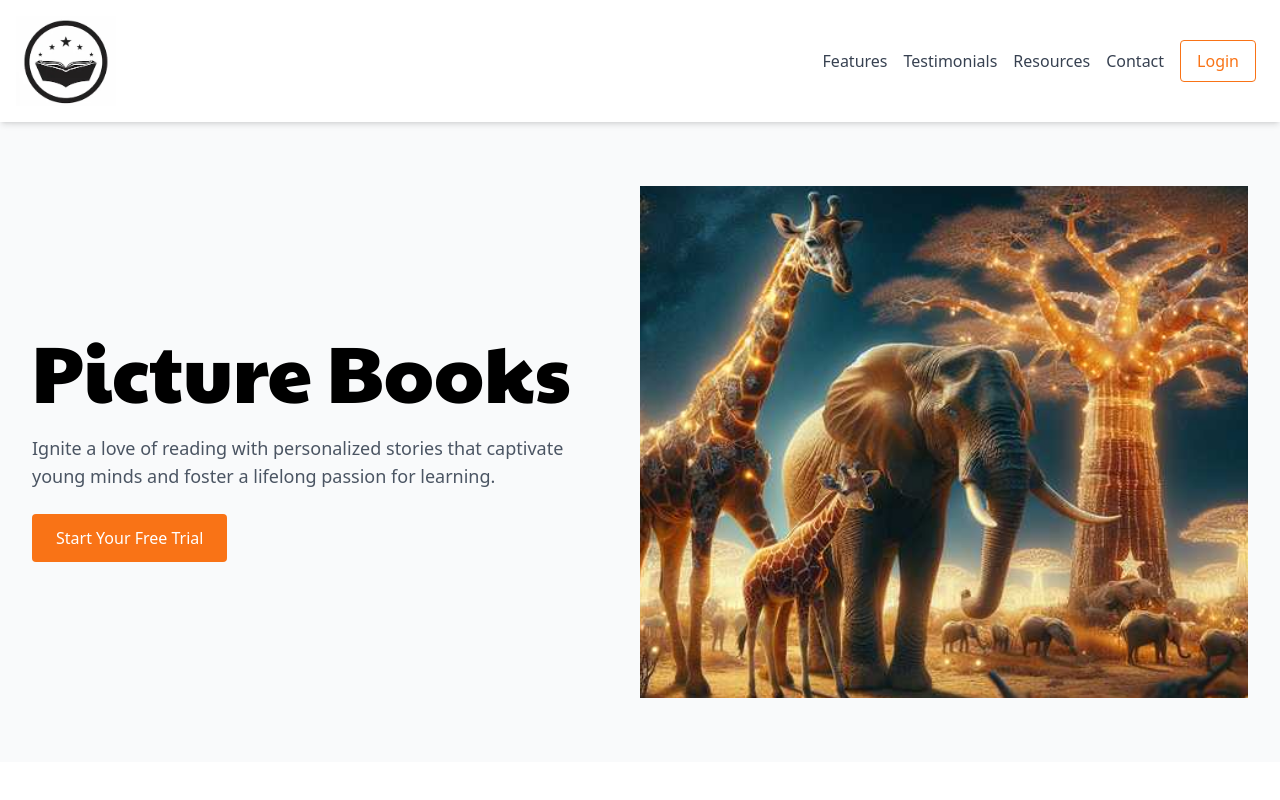
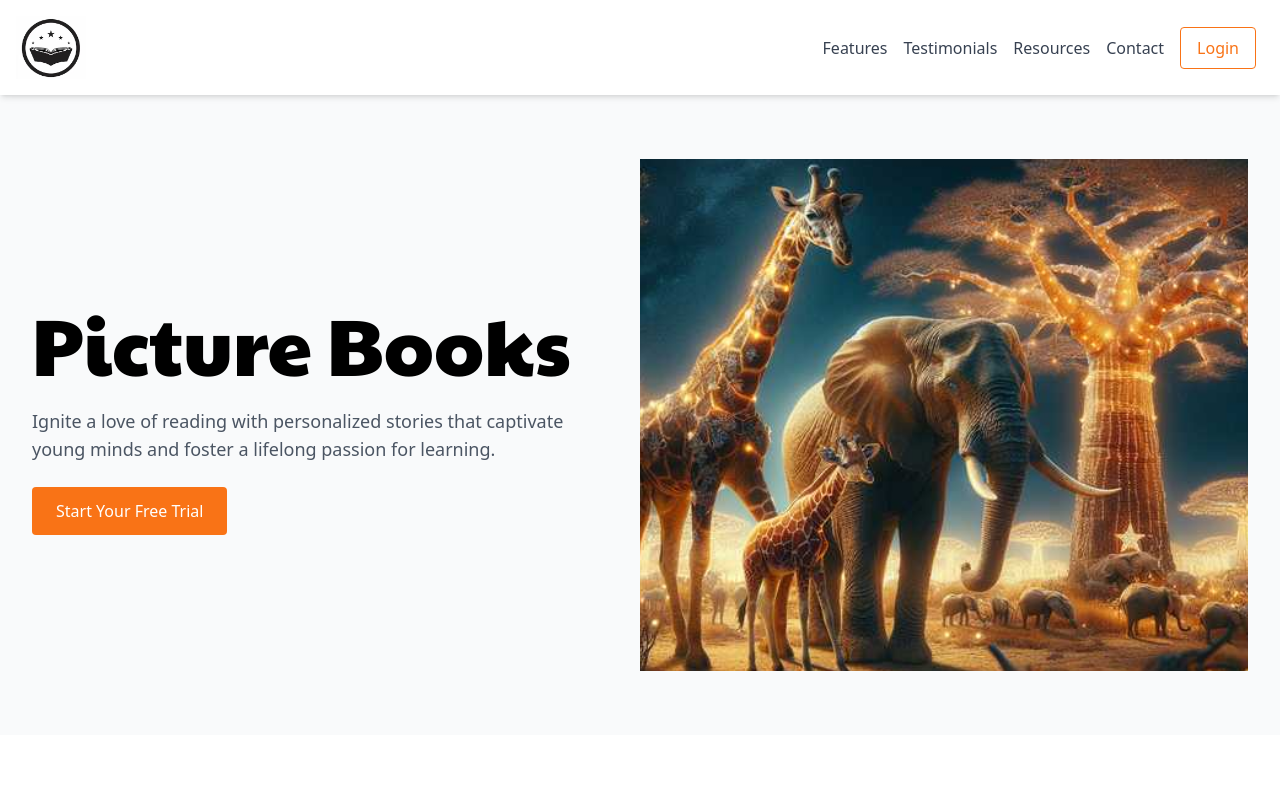
Before and after one commit to mister-bee/picturebooks-landing, a Next.js app: page / in a window 1280 px wide. Shown: the top 800 px of the page. Built offline with nearby package versions, Linux system fonts and the light colour scheme.

Commit message:
make icon smaller

```diff
--- a/app/components/Footer.tsx
+++ b/app/components/Footer.tsx
@@ -87,7 +87,7 @@ export default function Footer() {
             >
               Send a Message
             </a>
-            <p>Email: admin@picturebooks.ai</p>
+            <p>Email: admin@beechtree.ai</p>
           </div>
         </div>
         <div className="text-center mt-8 pt-8 border-t border-gray-700">
--- a/app/components/NavBar.tsx
+++ b/app/components/NavBar.tsx
@@ -23,7 +23,7 @@ export default function NavBar() {
           <Image
             src="/images/logo.webp"
             alt="PictureBooks.ai Logo"
-            width={100}
+            width={70}
             height={50}
           />
         </Link>
```
